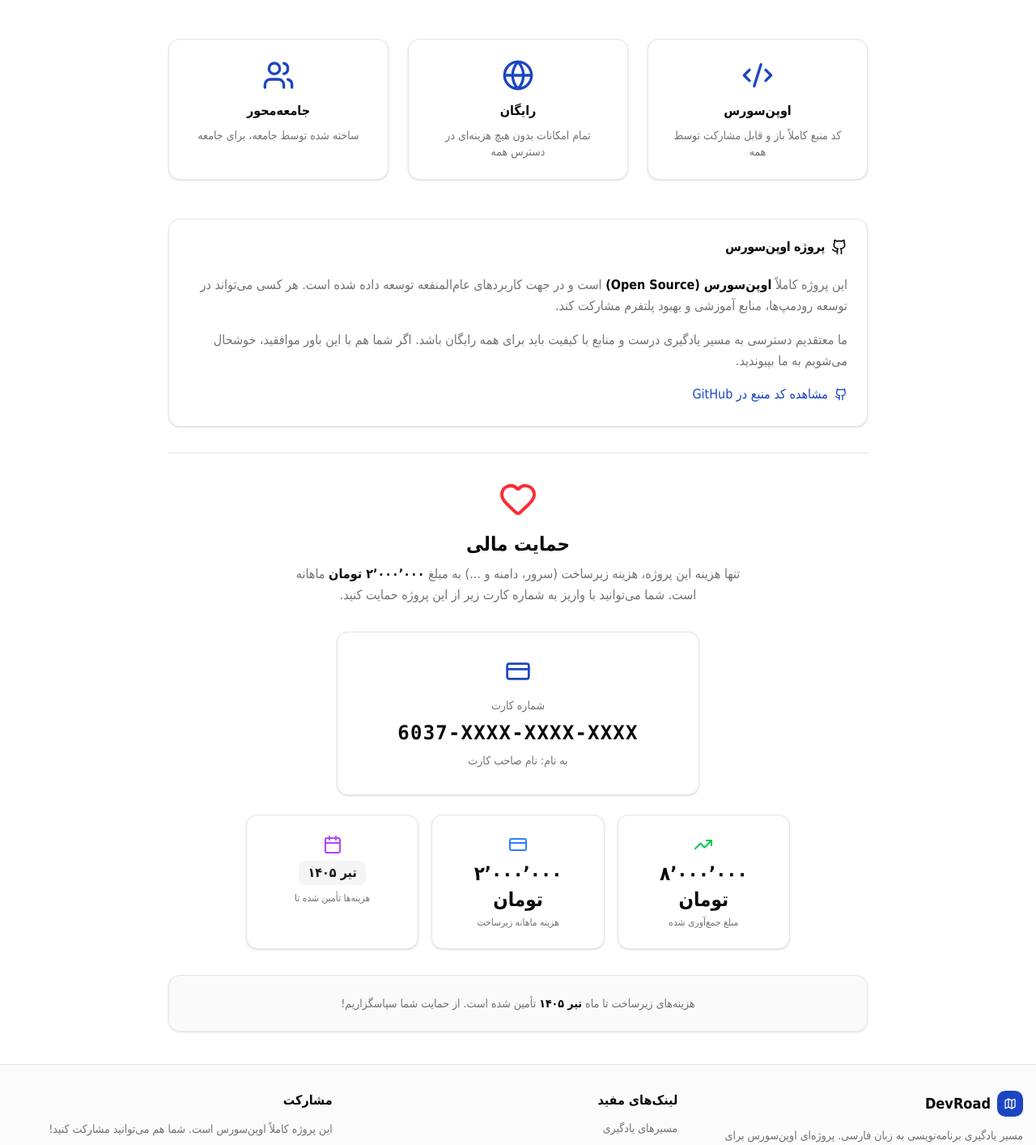
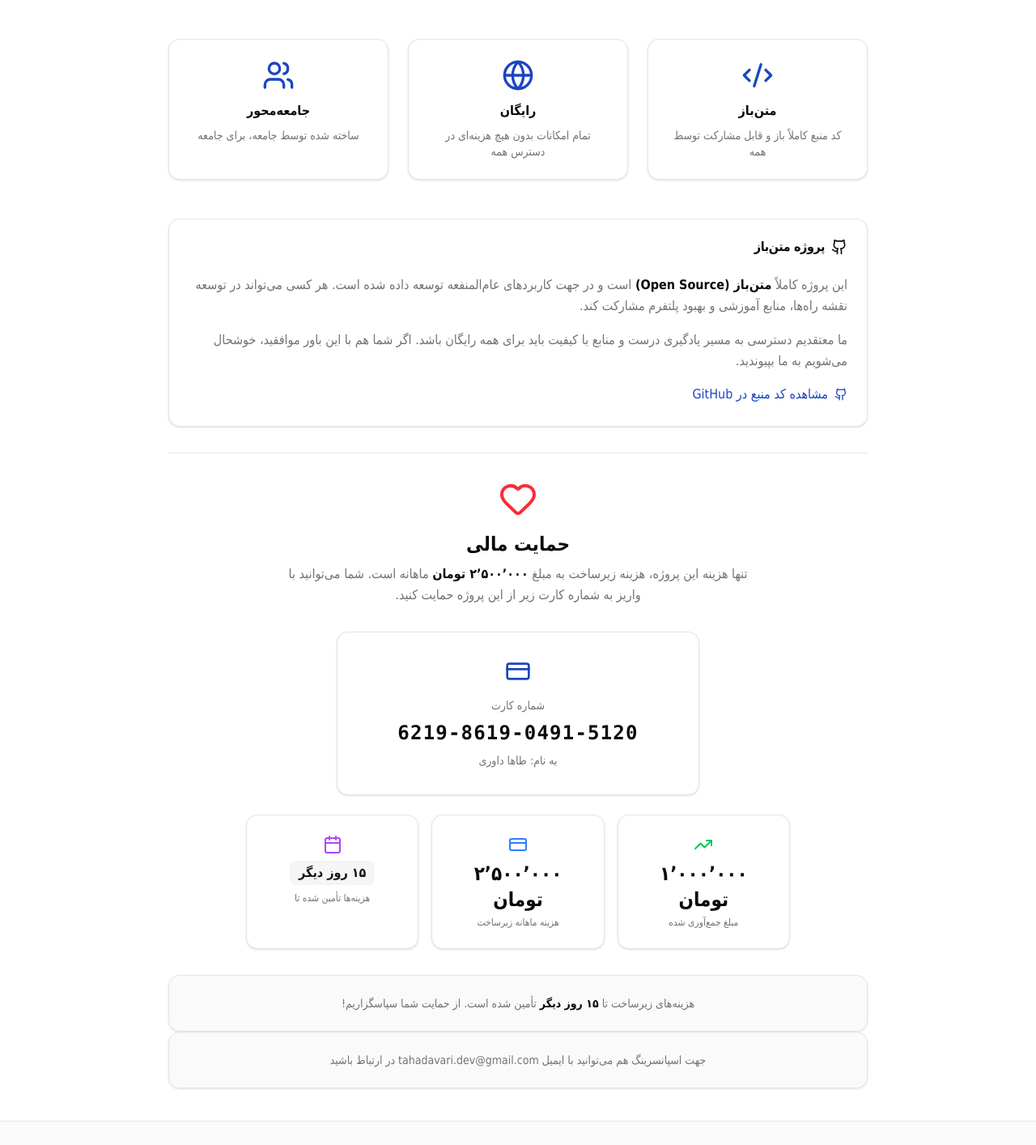
Before and after one commit to tahadavari/DevRoad, a Next.js app: page /about in a window 1280 px wide. Shown: the part 220-1634 px from the top of the page at 81% size. Built offline with nearby package versions, Linux system fonts and the light colour scheme; no server answers; a web font is replaced by a local one.

Commit message:
some fix

```diff
--- a/data/donations.json
+++ b/data/donations.json
@@ -1,8 +1,8 @@
 {
-  "monthlyInfrastructureCost": 2000000,
-  "cardNumber": "6037-XXXX-XXXX-XXXX",
-  "cardOwner": "نام صاحب کارت",
-  "totalCollected": 8000000,
-  "fundedUntil": "تیر ۱۴۰۵",
+  "monthlyInfrastructureCost": 2500000,
+  "cardNumber": "6219-8619-0491-5120",
+  "cardOwner": "طاها داوری",
+  "totalCollected": 1000000,
+  "fundedUntil": "۱۵ روز دیگر",
   "currency": "تومان"
 }
--- a/src/app/about/page.tsx
+++ b/src/app/about/page.tsx
@@ -31,7 +31,7 @@ export default function AboutPage() {
       <div className="text-center mb-12">
         <h1 className="text-4xl font-bold mb-4">درباره DevRoad</h1>
         <p className="text-lg text-muted-foreground leading-relaxed max-w-2xl mx-auto">
-          DevRoad یک پلتفرم اوپن‌سورس برای یادگیری برنامه‌نویسی به زبان فارسی
+          DevRoad یک پلتفرم متن‌باز برای یادگیری برنامه‌نویسی به زبان فارسی
           است. هدف ما ایجاد یک منبع جامع و رایگان برای جامعه توسعه‌دهندگان
           ایرانی است.
         </p>
@@ -42,7 +42,7 @@ export default function AboutPage() {
         <Card className="text-center">
           <CardContent className="pt-6">
             <Code2 className="h-10 w-10 text-primary mx-auto mb-3" />
-            <h3 className="font-semibold mb-2">اوپن‌سورس</h3>
+            <h3 className="font-semibold mb-2">متن‌باز</h3>
             <p className="text-sm text-muted-foreground">
               کد منبع کاملاً باز و قابل مشارکت توسط همه
             </p>
@@ -73,15 +73,15 @@ export default function AboutPage() {
         <CardHeader>
           <CardTitle className="flex items-center gap-2">
             <Github className="h-5 w-5" />
-            پروژه اوپن‌سورس
+            پروژه متن‌باز
           </CardTitle>
         </CardHeader>
         <CardContent className="space-y-4">
           <p className="leading-relaxed text-muted-foreground">
             این پروژه کاملاً{" "}
-            <strong className="text-foreground">اوپن‌سورس (Open Source)</strong>{" "}
+            <strong className="text-foreground">متن‌باز (Open Source)</strong>{" "}
             است و در جهت کاربردهای عام‌المنفعه توسعه داده شده است. هر کسی
-            می‌تواند در توسعه رودمپ‌ها، منابع آموزشی و بهبود پلتفرم مشارکت
+            می‌تواند در توسعه نقشه راه‌ها، منابع آموزشی و بهبود پلتفرم مشارکت
             کند.
           </p>
           <p className="leading-relaxed text-muted-foreground">
@@ -90,7 +90,7 @@ export default function AboutPage() {
             ما بپیوندید.
           </p>
           <a
-            href="https://github.com"
+            href="https://github.com/tahadavari/DevRoad"
             target="_blank"
             rel="noopener noreferrer"
             className="inline-flex items-center gap-2 text-primary hover:underline"
@@ -108,7 +108,7 @@ export default function AboutPage() {
         <Heart className="h-12 w-12 text-red-500 mx-auto mb-4" />
         <h2 className="text-2xl font-bold mb-2">حمایت مالی</h2>
         <p className="text-muted-foreground leading-relaxed max-w-xl mx-auto">
-          تنها هزینه این پروژه، هزینه زیرساخت (سرور، دامنه و ...) به مبلغ{" "}
+          تنها هزینه این پروژه، هزینه زیرساخت به مبلغ{" "}
           <strong className="text-foreground">
             {formatPrice(donations.monthlyInfrastructureCost, donations.currency)}
           </strong>{" "}
@@ -177,9 +177,17 @@ export default function AboutPage() {
       <Card className="bg-muted/50">
         <CardContent className="text-center py-6">
           <p className="text-sm text-muted-foreground">
-            هزینه‌های زیرساخت تا ماه{" "}
+            هزینه‌های زیرساخت تا {" "}
             <strong className="text-foreground">{donations.fundedUntil}</strong>{" "}
             تأمین شده است. از حمایت شما سپاسگزاریم!
+          </p>
+        </CardContent>
+      </Card>
+
+      <Card className="bg-muted/50">
+        <CardContent className="text-center py-6">
+          <p className="text-sm text-muted-foreground">
+           جهت اسپانسرینگ هم می‌توانید با ایمیل tahadavari.dev@gmail.com در ارتباط باشید
           </p>
         </CardContent>
       </Card>
--- a/src/app/page.tsx
+++ b/src/app/page.tsx
@@ -20,7 +20,7 @@ import {
 export const metadata: Metadata = buildPageMetadata({
   title: "مسیر یادگیری برنامه‌نویسی",
   description:
-    "با DevRoad مسیر یادگیری برنامه‌نویسی را با رودمپ‌های جامع، پروژه‌های عملی، منتورینگ و جامعه تخصصی فارسی شروع کنید.",
+    "با DevRoad مسیر یادگیری برنامه‌نویسی را با نقشه راه‌های جامع، پروژه‌های عملی، منتورینگ و جامعه تخصصی فارسی شروع کنید.",
   path: "/",
 });
 
@@ -63,7 +63,7 @@ export default function HomePage() {
         <div className="container mx-auto px-4 py-20 md:py-32">
           <div className="mx-auto max-w-3xl text-center">
             <Badge variant="secondary" className="mb-4">
-              پروژه اوپن‌سورس
+              پروژه متن‌باز
             </Badge>
             <h1 className="text-4xl font-bold tracking-tight sm:text-5xl md:text-6xl">
               مسیر یادگیری{" "}
@@ -71,7 +71,7 @@ export default function HomePage() {
             </h1>
             <p className="mt-6 text-lg text-muted-foreground leading-relaxed">
               با DevRoad، مسیر یادگیری خود را در دنیای برنامه‌نویسی پیدا کنید.
-              رودمپ‌های جامع، پروژه‌های عملی، منتورینگ و فوروم‌های تخصصی
+              نقشه راه‌های جامع، پروژه‌های عملی، منتورینگ و فوروم‌های تخصصی
               همگی در یک مکان.
             </p>
             <div className="mt-8 flex flex-wrap justify-center gap-4">
@@ -106,7 +106,7 @@ export default function HomePage() {
               <div className="mx-auto flex h-12 w-12 items-center justify-center rounded-lg bg-primary/10 text-primary">
                 <BookOpen className="h-6 w-6" />
               </div>
-              <CardTitle className="mt-4">رودمپ‌های جامع</CardTitle>
+              <CardTitle className="mt-4">نقشه راه‌های جامع</CardTitle>
             </CardHeader>
             <CardContent>
               <CardDescription>
--- a/src/app/roadmaps/[slug]/page.tsx
+++ b/src/app/roadmaps/[slug]/page.tsx
@@ -20,21 +20,21 @@ export async function generateMetadata({
 
   if (!roadmapSummary) {
     return buildPageMetadata({
-      title: "رودمپ",
+      title: "نقشه راه",
       description: "مسیر یادگیری برنامه‌نویسی در DevRoad",
       path: `/roadmaps/${slug}`,
     });
   }
 
   return buildPageMetadata({
-    title: `${roadmapSummary.title} رودمپ یادگیری`,
+    title: `${roadmapSummary.title} نقشه راه یادگیری`,
     description: roadmapSummary.description,
     path: `/roadmaps/${slug}`,
     keywords: [
       roadmapSummary.title,
       `${roadmapSummary.title} roadmap`,
       "یادگیری برنامه نویسی",
-      "رودمپ فارسی",
+      "نقشه راه فارسی",
     ],
   });
 }
--- a/src/app/roadmaps/page.tsx
+++ b/src/app/roadmaps/page.tsx
@@ -13,9 +13,9 @@ import { buildPageMetadata } from "@/lib/seo";
 import { Map, ArrowLeft, Server, Monitor, Cloud, Smartphone } from "lucide-react";
 
 export const metadata: Metadata = buildPageMetadata({
-  title: "رودمپ‌های برنامه‌نویسی",
+  title: "نقشه راه‌های برنامه‌نویسی",
   description:
-    "بهترین رودمپ‌های فارسی برنامه‌نویسی برای بک‌اند، فرانت‌اند، موبایل و دواپس را ببینید و مسیر یادگیری‌تان را گام‌به‌گام شروع کنید.",
+    "بهترین نقشه راه‌های فارسی برنامه‌نویسی برای بک‌اند، فرانت‌اند، موبایل و دواپس را ببینید و مسیر یادگیری‌تان را گام‌به‌گام شروع کنید.",
   path: "/roadmaps",
 });
 
@@ -57,7 +57,7 @@ export default function RoadmapsPage() {
                 <div className="flex items-center justify-between text-sm">
                   <Badge variant="secondary">{roadmap.totalSteps} مرحله</Badge>
                   <span className="flex items-center gap-1 text-primary group-hover:gap-2 transition-all">
-                    مشاهده رودمپ
+                    مشاهده نقشه راه
                     <ArrowLeft className="h-3 w-3" />
                   </span>
                 </div>
--- a/src/components/layout/footer.tsx
+++ b/src/components/layout/footer.tsx
@@ -15,7 +15,7 @@ export function Footer() {
               <span className="text-lg font-bold">DevRoad</span>
             </div>
             <p className="text-sm text-muted-foreground leading-relaxed">
-              مسیر یادگیری برنامه‌نویسی به زبان فارسی. پروژه‌ای اوپن‌سورس برای
+              مسیر یادگیری برنامه‌نویسی به زبان فارسی. پروژه‌ای متن‌باز برای
               جامعه توسعه‌دهندگان ایرانی.
             </p>
           </div>
@@ -46,10 +46,10 @@ export function Footer() {
           <div>
             <h3 className="font-semibold mb-3">مشارکت</h3>
             <p className="text-sm text-muted-foreground leading-relaxed mb-3">
-              این پروژه کاملاً اوپن‌سورس است. شما هم می‌توانید مشارکت کنید!
+              این پروژه کاملاً متن‌باز است. شما هم می‌توانید مشارکت کنید!
             </p>
             <a
-              href="https://github.com"
+              href="https://github.com/tahadavari/DevRoad"
               target="_blank"
               rel="noopener noreferrer"
               className="inline-flex items-center gap-2 text-sm text-muted-foreground hover:text-primary transition-colors"
--- a/src/lib/seo.ts
+++ b/src/lib/seo.ts
@@ -6,11 +6,11 @@ export const siteConfig = {
   name: "DevRoad",
   title: "DevRoad | مسیر یادگیری برنامه‌نویسی",
   description:
-    "DevRoad پلتفرم فارسی یادگیری برنامه‌نویسی با رودمپ‌های گام‌به‌گام، پروژه‌های عملی، بلاگ تخصصی و انجمن پرسش‌وپاسخ است.",
+    "DevRoad پلتفرم فارسی یادگیری برنامه‌نویسی با نقشه راه‌های گام‌به‌گام، پروژه‌های عملی، بلاگ تخصصی و انجمن پرسش‌وپاسخ است.",
   url: process.env.NEXT_PUBLIC_SITE_URL || DEFAULT_SITE_URL,
   locale: "fa_IR",
   keywords: [
-    "رودمپ برنامه نویسی",
+    "نقشه راه برنامه نویسی",
     "یادگیری برنامه نویسی",
     "مسیر یادگیری",
     "آموزش برنامه نویسی فارسی",
```
Also changed, not shown: 1 other file (tests, documents, lock files or other folders).
